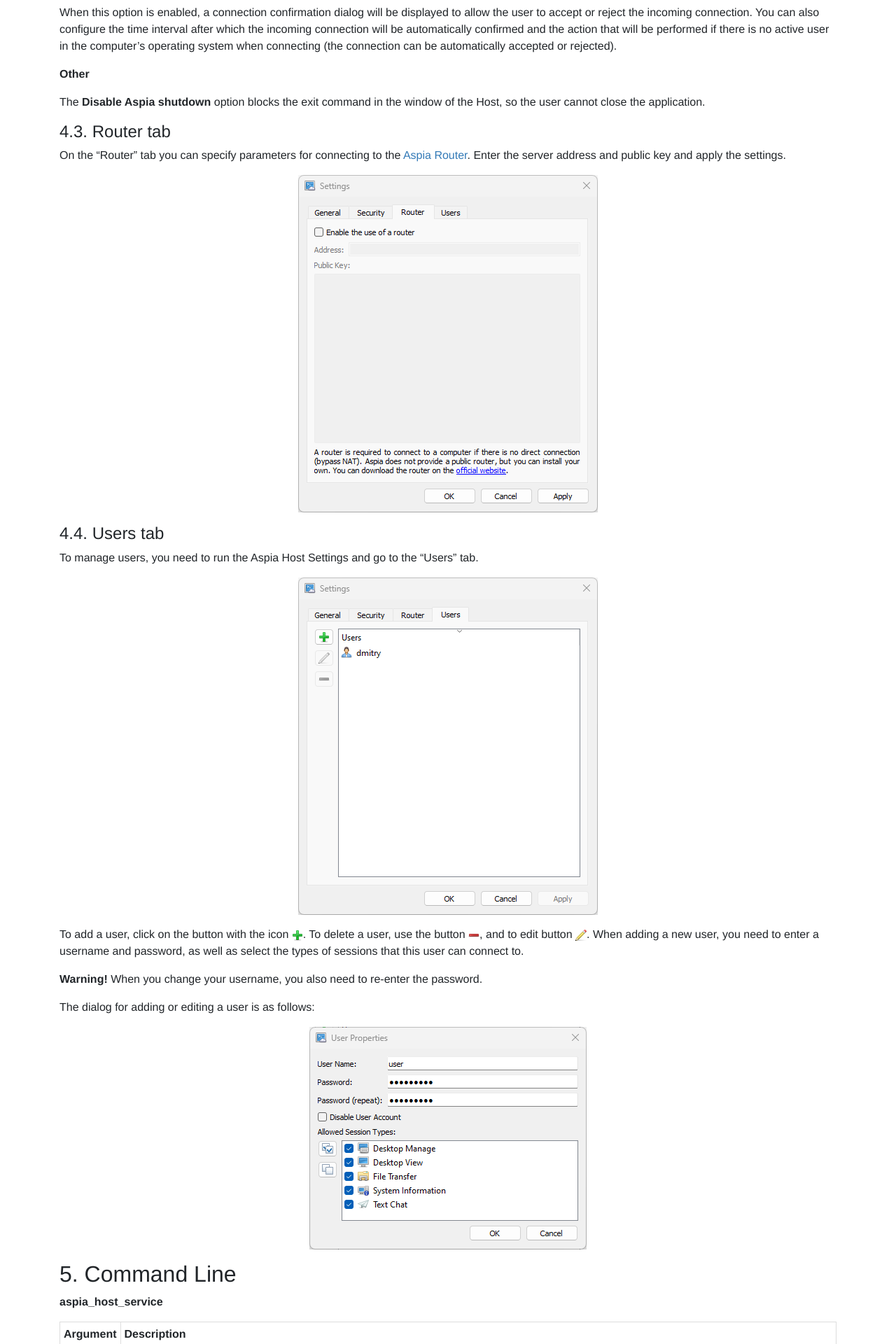
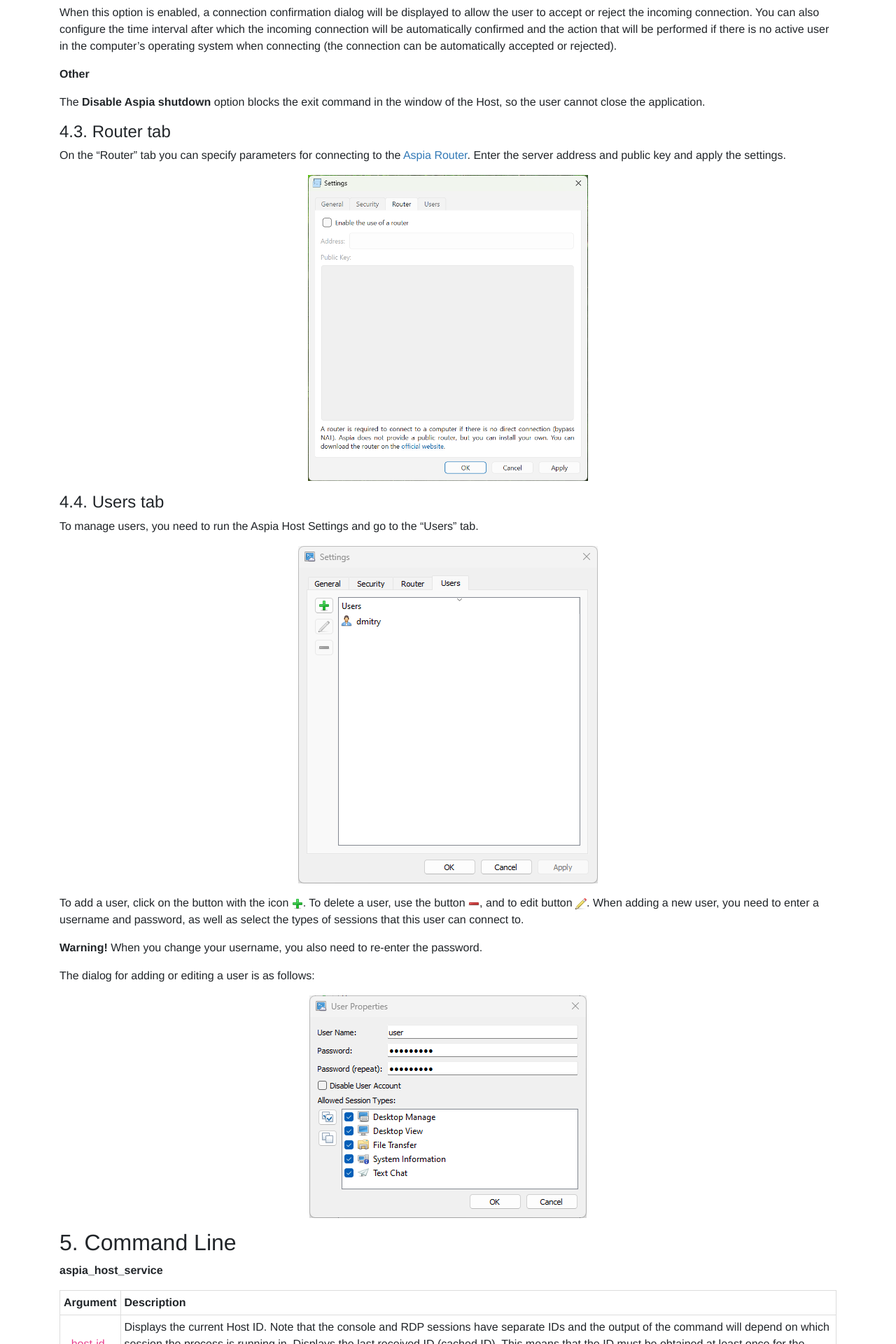
Before and after one commit to dchapyshev/dchapyshev.github.io, a Jekyll site: the page built from docs/host.md, in a window 1280 px wide. Shown: the part 3305-5225 px from the top of the page at 70% size. Built offline with Jekyll 4.4.1, drawn with Linux system fonts in a browser that asks for light colours.

Commit message:
Update docs.

```diff
--- a/docs/host.md
+++ b/docs/host.md
@@ -117,7 +117,7 @@ The **Disable Aspia shutdown** option blocks the exit command in the window of t
 
 ### 4.3. Router tab <a name="settings-router"></a>
 On the "Router" tab you can specify parameters for connecting to the [Aspia Router](/docs/router). Enter the server address and public key and apply the settings.
-<p align="center"><img src="/images/settings-router.png"/></p>
+<p align="center"><img src="/images/host-settings-router.png" width="400"/></p>
 
 ### 4.4. Users tab <a name="settings-users"></a>
 To manage users, you need to run the Aspia Host Settings and go to the “Users” tab.
```
Also changed, not shown: images/host-settings-router.png (added), images/settings-router.png (deleted).
